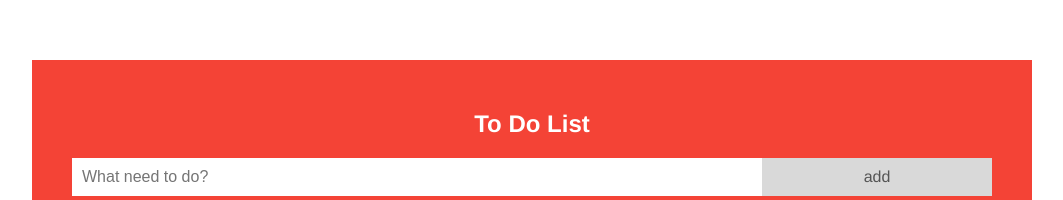
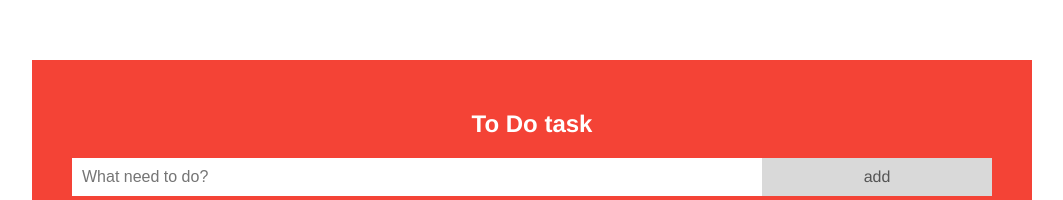
Before and after one commit to Zasetsky/ToDoList, a Vue app in the folder client/: page / in a window 1280 px wide. Shown: the top 200 px of the page, without its empty margins (108-1171 px from the left). Built offline with nearby package versions, Linux system fonts and the light colour scheme; no server answers.

Commit message:
some problem with CORS

```diff
--- a/client/package.json
+++ b/client/package.json
@@ -8,6 +8,7 @@
     "lint": "vue-cli-service lint"
   },
   "dependencies": {
+    "axios": "^0.24.0",
     "core-js": "^3.6.5",
     "vue": "^2.6.11"
   },
--- a/client/src/components/toDoList.vue
+++ b/client/src/components/toDoList.vue
@@ -1,56 +1,67 @@
 <template>
   <div>
     <div class="header">
-    <h2>To Do List</h2>
+    <h2>To Do task</h2>
     <input type="text" v-model="input" placeholder="What need to do?"/>
-    <span @click="addLists()" class="addBtn">add</span>
+    <span @click="addtasks()" class="addBtn">add</span>
     </div>
     <ul>
-      <li v-for="(list, index) in lists" :key="index" class="list" :class="getListClasses(list)" @click="checkList(index)">
-        {{ list.text }}<span class="close" @click="removeList(index)">x</span>
+      <li v-for="(task, index) in tasks" :key="index" class="task" :class="gettaskClasses(task)" @click="checktask(index)">
+        {{ task.text }}<span class="close" @click.prevent.stop="removetask(index)">x</span>
         </li>
     </ul>
   </div>
 </template>
 
 <script>
+import axios from 'axios';
+
 export default {
-  name: 'toDoLists',
+  name: 'toDoList',
   data() {
     return {
       input: '',
-      lists: [],
+      tasks: [],
     };
   },
+
+  mounted() {
+    axios.get('http://127.0.0.1:3001/tasks/')
+      .then((response) => {
+      // handle success
+        console.log(response);
+      });
+  },
+
   methods: {
-    addLists() {
+    addtasks() {
       if (!this.input) {
         return;
       }
-      this.lists.push({ text: this.input, isChecked: false });
+      this.tasks.push({ text: this.input, isChecked: false });
       this.input = '';
     },
 
-    removeList(i) {
-      if (this.lists[i] !== -1) {
-        this.lists.splice(this.lists[i], 1);
+    removetask(i) {
+      if (this.tasks[i] !== -1) {
+        this.tasks.splice(this.tasks[i], 1);
       }
     },
 
-    checkList(i) {
-      const list = this.lists[i];
-      if (!list.isChecked) {
-        list.isChecked = true;
+    checktask(i) {
+      const task = this.tasks[i];
+      if (!task.isChecked) {
+        task.isChecked = true;
       } else {
-        list.isChecked = false;
+        task.isChecked = false;
       }
     },
 
-    getListClasses(list) {
+    gettaskClasses(task) {
       const classes = [];
-      if (list.isChecked) {
+      if (task.isChecked) {
         classes.push('checked');
-      } if (list.isImportant) {
+      } if (task.isImportant) {
         classes.push('important');
       }
       return classes;
```
Also changed, not shown: 2 other files (tests, documents, lock files or other folders).
